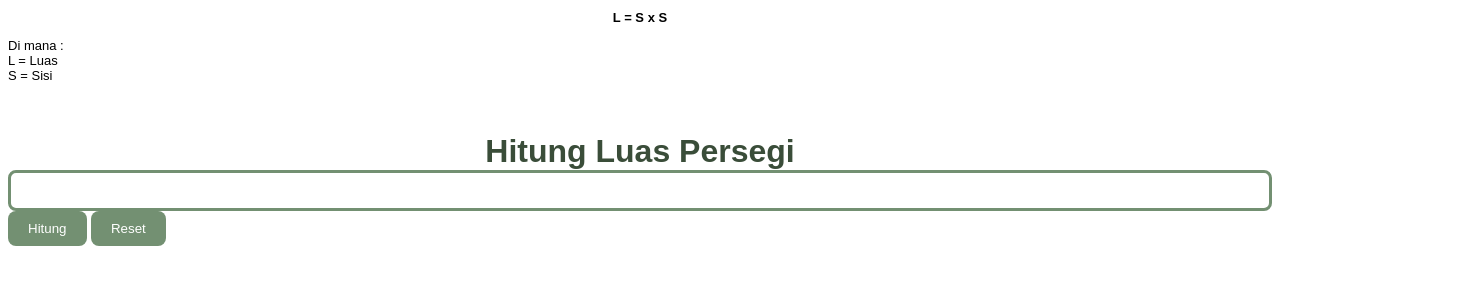
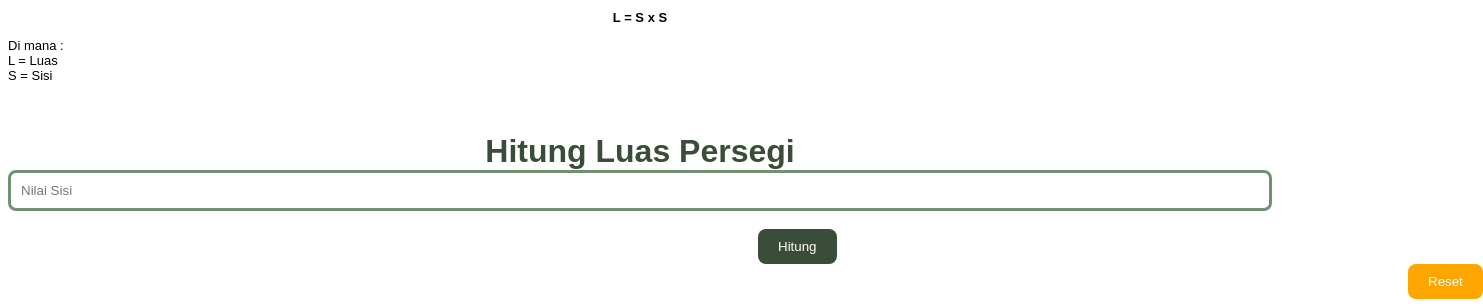
Before and after one commit to revou-fundamental-course/8-jan-24-ariyapratma, a plain HTML site: page index.html in a window 1280 px wide. Shown: the part 700-1007 px from the top of the page, 1483 px wide, since content can reach past the window. Before the commit the page ends 954 px from the top, so only its background shows below. Drawn offline with Linux system fonts and the light colour scheme.

Commit message:
change separate button class to button 1 and button 2, changing class button with button 1 and button 2

```diff
--- a/css/style.css
+++ b/css/style.css
@@ -104,3 +104,14 @@ button:active {
     background-color: #3A4D39;
     transform: translateY(10px);
 }
+
+.button1 {
+    background-color: #3A4D39;
+    margin-left: 750px;
+
+}
+
+.button2 {
+    background-color: orange;
+    margin-left: 1400px;
+}
--- a/index.html
+++ b/index.html
@@ -29,12 +29,13 @@
     </div>
 
     <div class="inputSection">
-        <label for="squareSide" id="lblSquareSide"> <br> Hitung Luas Persegi <br></label>
-        <input type="number" id="squareSide">
+        <label for="squareSide"id="lblSquareSide"> <br> Hitung Luas Persegi <br></label>
+        <input type="number" placeholder="Nilai Sisi" id="squareSide">
     </div>
+    <br>
     <div class="buttons">
-        <button >Hitung</button>
-        <button >Reset</button>
+        <button  class="button1">Hitung</button>
+        <button  class="button2">Reset</button>
     </div>
 </body>
 </html>
```
